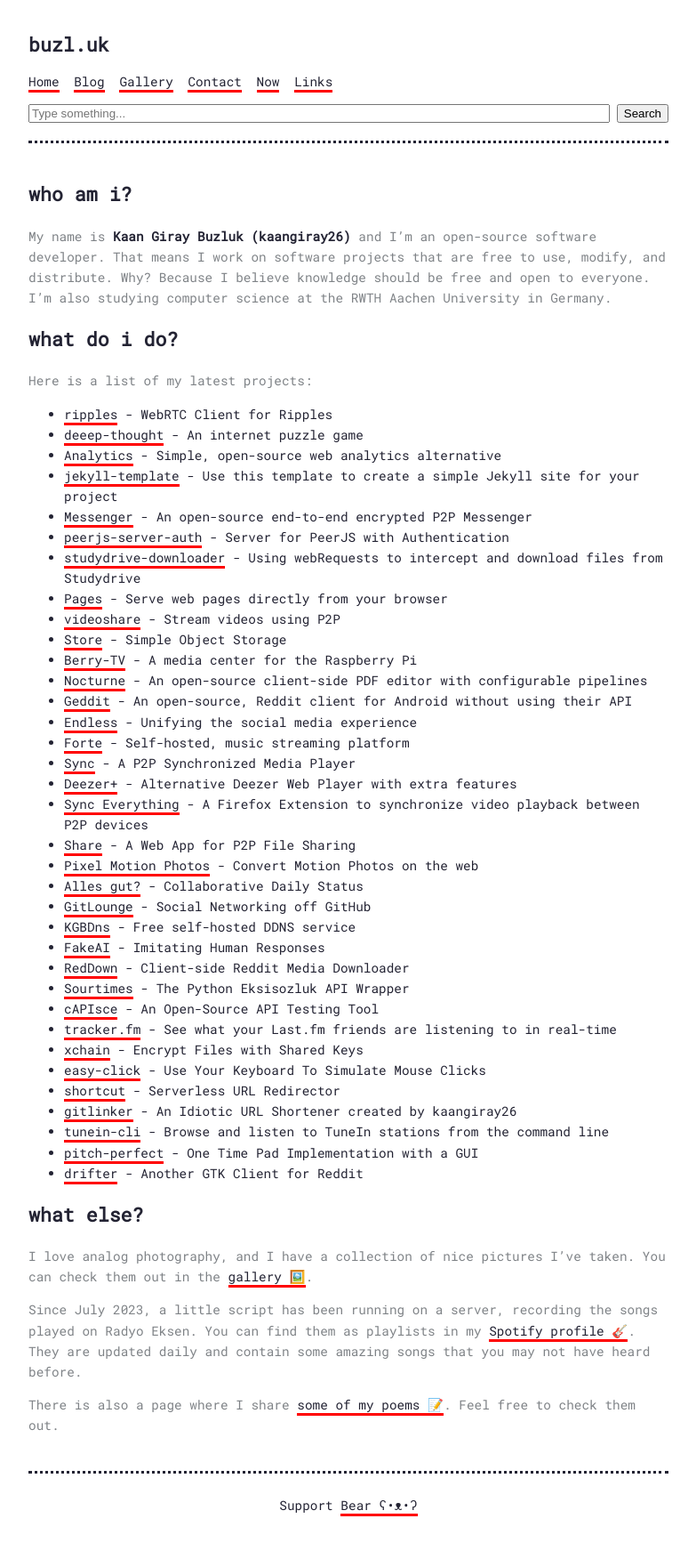
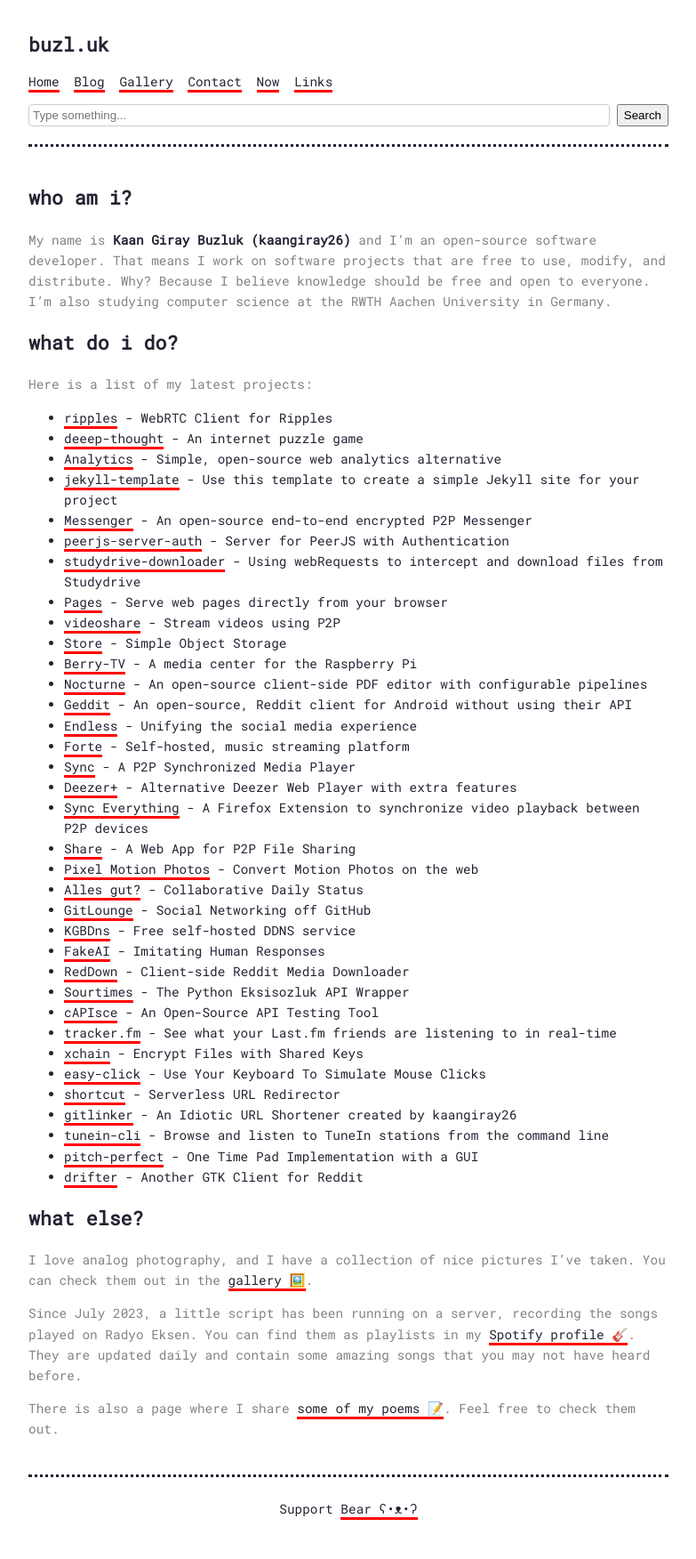
Before and after one commit to kaangiray26/buzl.uk, a Jekyll site: the page built from index.md, in a window 1280 px wide. Shown: the whole page at 89% size, without its empty margins (248-1031 px from the left). Built offline with Jekyll 4.4.1, drawn with Linux system fonts in a browser that asks for light colours.

Commit message:
style update

```diff
--- a/assets/styles.css
+++ b/assets/styles.css
@@ -184,6 +184,9 @@
 form input[type="text"] {
     flex: 1 1 auto;
     margin-right: 8px;
+    border-radius: 0.25rem;
+    border: 1px solid #ccc;
+    padding: 4px;
 }
 
 iframe {
```
